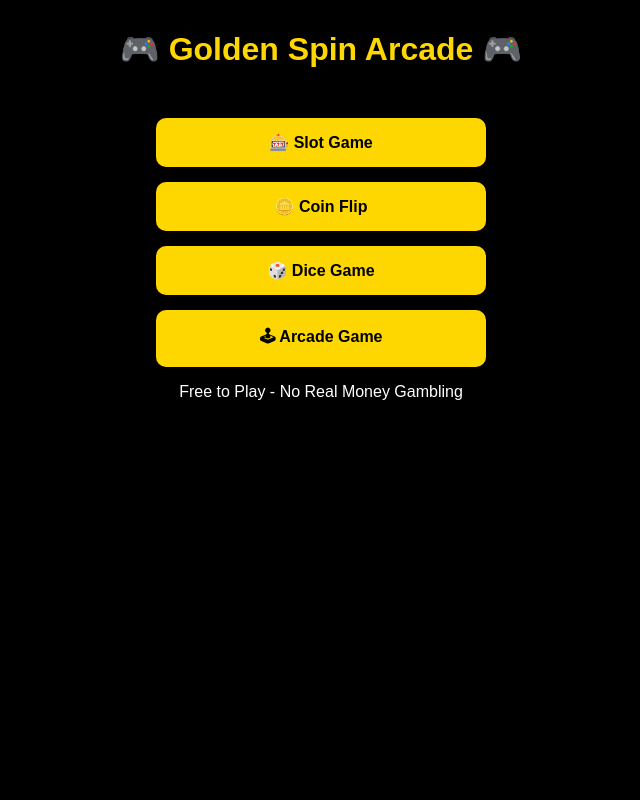
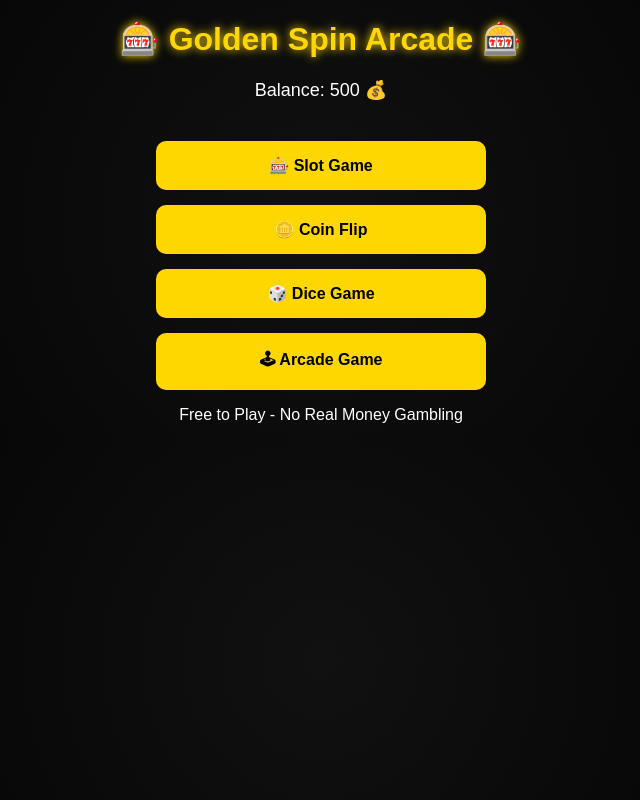
Before and after one commit to yasiniervin-glitch/Golden-spin-deluxe, a plain HTML site: page index.html in a window 1280 px wide. Shown: the whole page, without its empty margins (319-959 px from the left). Drawn offline with Linux system fonts and the light colour scheme.

Commit message:
Update index.html

```diff
--- a/index.html
+++ b/index.html
@@ -7,19 +7,25 @@
 <style>
 body{
     margin:0;
-    background:black;
+    background:radial-gradient(circle,#111,#000);
+    font-family:Arial;
     color:white;
-    font-family:Arial;
     text-align:center;
 }
 
 h1{
     color:gold;
-    margin-top:30px;
+    margin-top:20px;
+    text-shadow:0 0 10px gold;
+}
+
+#balance{
+    font-size:18px;
+    margin:10px;
 }
 
 .menu{
-    margin-top:50px;
+    margin-top:40px;
 }
 
 a{
@@ -39,7 +45,9 @@ a{
 
 <body>
 
-<h1>🎮 Golden Spin Arcade 🎮</h1>
+<h1>🎰 Golden Spin Arcade 🎰</h1>
+
+<div id="balance"></div>
 
 <div class="menu">
     <a href="slot.html">🎰 Slot Game</a>
@@ -50,5 +58,18 @@ a{
 
 <p>Free to Play - No Real Money Gambling</p>
 
+<script>
+if(!localStorage.getItem("balance")){
+    localStorage.setItem("balance", 500);
+}
+
+function updateBalance(){
+    let balance = localStorage.getItem("balance");
+    document.getElementById("balance").innerHTML = "Balance: " + balance + " 💰";
+}
+
+updateBalance();
+</script>
+
 </body>
 </html>
```
